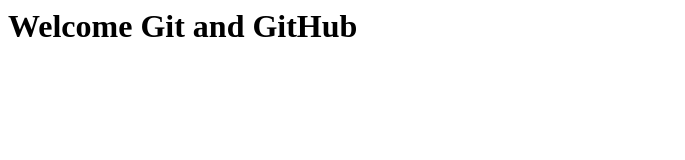
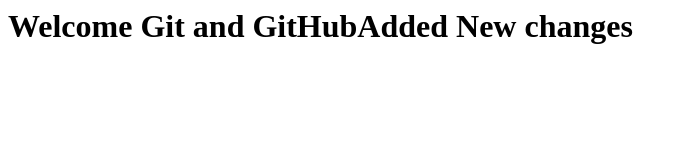
Before and after one commit to Faithinfotech-Training/demopropeljuly2023, a plain HTML site: page index.html in a window 1280 px wide. Shown: the whole page, without its empty margins (0-685 px from the left). Drawn offline with Linux system fonts and the light colour scheme.

Commit message:
updated index.html

```diff
--- a/index.html
+++ b/index.html
@@ -1 +1 @@
-<h1>Welcome Git and GitHub</h1>
+<h1>Welcome Git and GitHubAdded New changes</h1>
```
